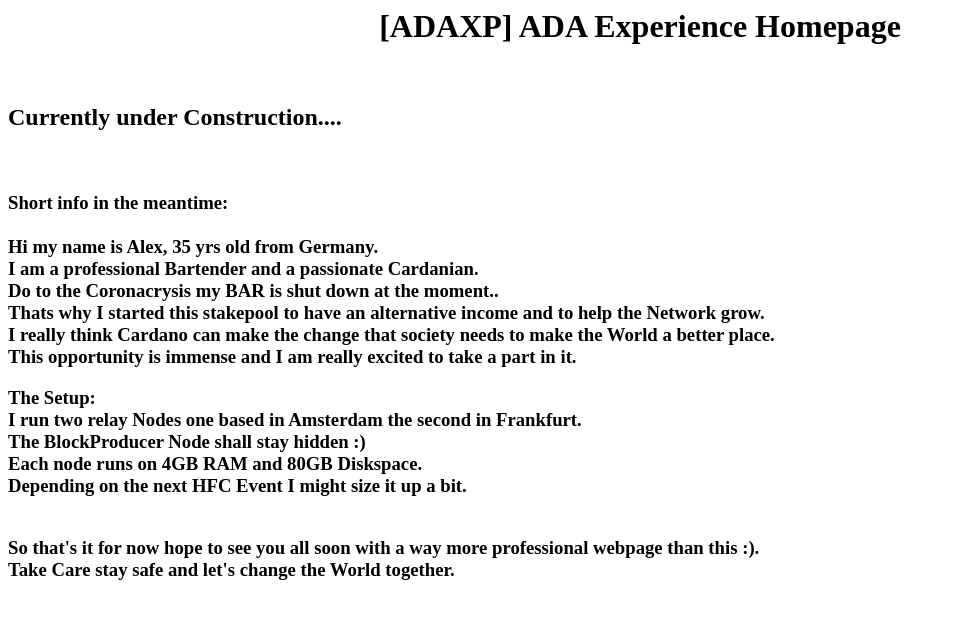
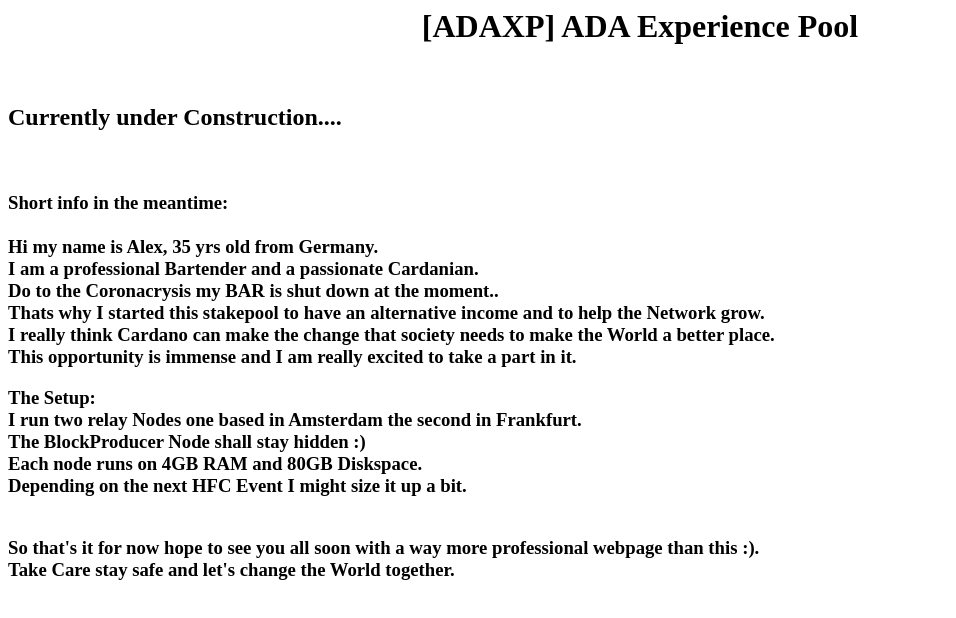
Before and after one commit to adaexperience/adaexperience.github.io, a plain HTML site: page index.html in a window 1280 px wide. Shown: the whole page, without its empty margins (0-956 px from the left). Drawn offline with Linux system fonts and the light colour scheme.

Commit message:
Update index.html

```diff
--- a/index.html
+++ b/index.html
@@ -1,6 +1,6 @@
 <html>
   <center>
-  <h1> [ADAXP] ADA Experience Homepage</h1>
+  <h1> [ADAXP] ADA Experience Pool</h1>
   </center>
  <br>
   <h2>
```
